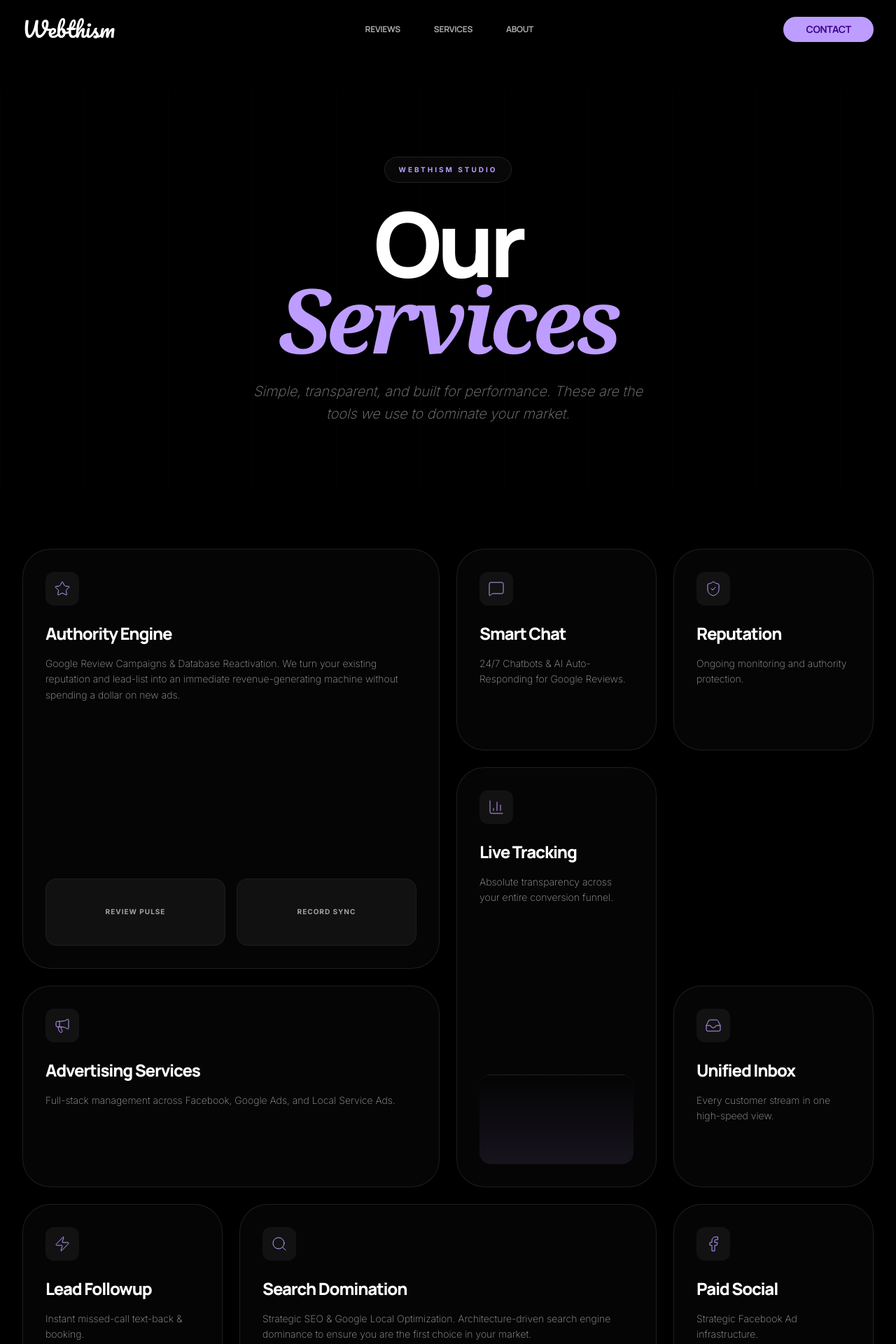
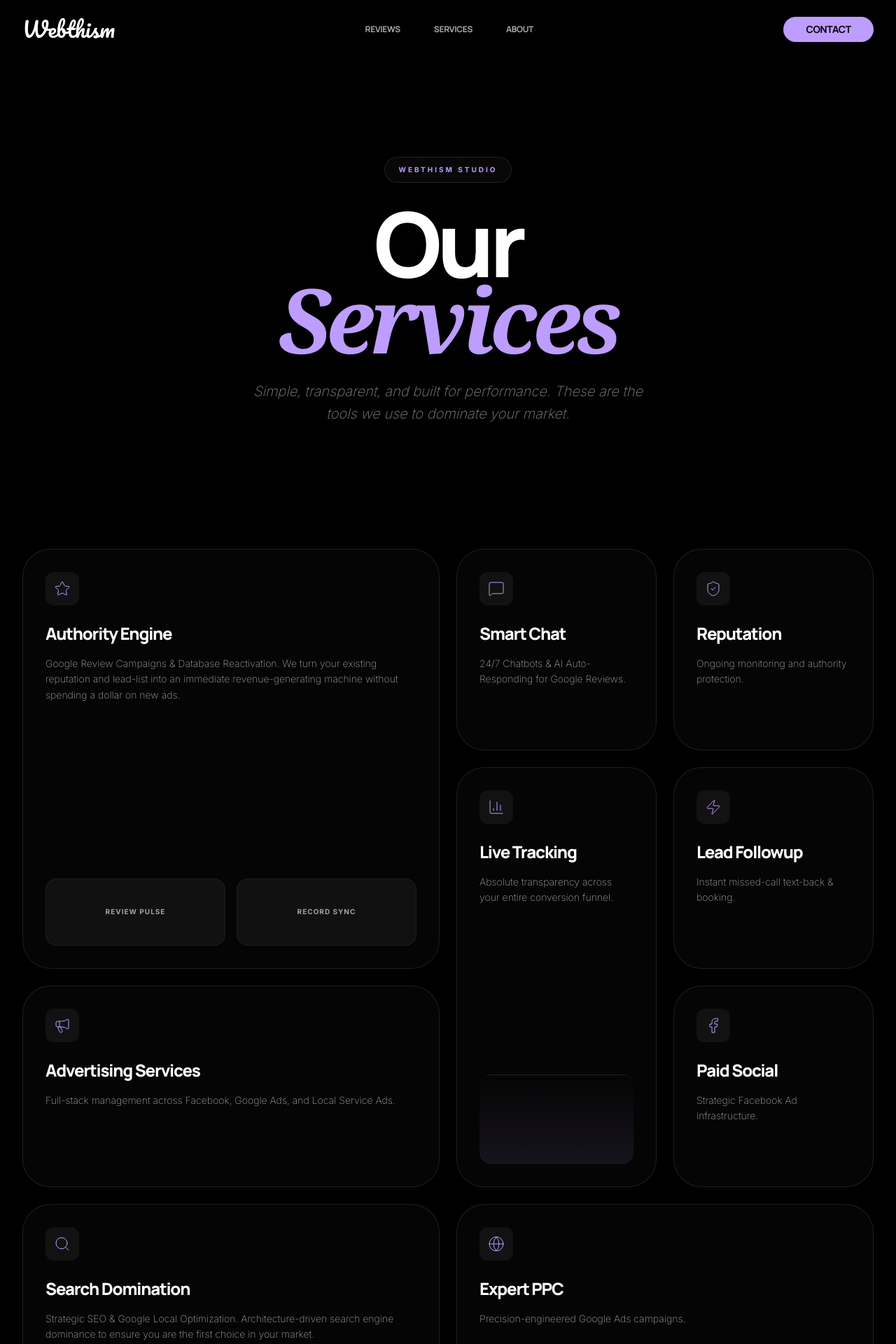
Before and after one commit to webthism/Company, a Next.js app: page /services in a window 1280 px wide. Shown: the top 1920 px of the page at 70% size. Built offline with nearby package versions, Linux system fonts and the light colour scheme.

Commit message:
updated the website UI

```diff
--- a/src/app/services/page.tsx
+++ b/src/app/services/page.tsx
@@ -9,7 +9,6 @@ import {
   MessageSquare,
   ShieldCheck,
   BarChart3,
-  Inbox,
   Zap,
   Share2,
   Megaphone,
--- a/src/components/navbar.tsx
+++ b/src/components/navbar.tsx
@@ -48,12 +48,14 @@ export const Navbar = () => {
           </a>
         </div>
 
-        <Button
-          size="sm"
-          className="rounded-full px-8 font-heading font-bold tracking-tight uppercase hover:scale-105 transition-transform"
-        >
-          Contact
-        </Button>
+        <a href="/#book">
+          <Button
+            size="sm"
+            className="rounded-full px-8 bg-[#BD9DFF] text-black font-heading font-bold tracking-tight uppercase hover:scale-105 transition-transform"
+          >
+            Contact
+          </Button>
+        </a>
       </div>
     </nav>
   );
--- a/src/components/ui/cybernetic-bento-grid.tsx
+++ b/src/components/ui/cybernetic-bento-grid.tsx
@@ -8,7 +8,6 @@ import {
   MessageSquare,
   ShieldCheck,
   BarChart3,
-  Inbox,
   Zap,
   Share2,
   Megaphone,
@@ -115,6 +114,12 @@ export const CyberneticBentoGrid = () => {
                     <div className="mt-auto h-32 w-full bg-gradient-to-t from-[#BD9DFF]/10 to-transparent rounded-2xl border-t border-white/5" />
                 </BentoItem>
 
+                <BentoItem
+                    icon={Zap}
+                    title="Lead Followup"
+                    description="Instant missed-call text-back & booking."
+                />
+
                 {/* Wide Card: Advertising */}
                 <BentoItem
                     className="md:col-span-2"
@@ -124,15 +129,9 @@ export const CyberneticBentoGrid = () => {
                 />
 
                 <BentoItem
-                    icon={Inbox}
-                    title="Unified Inbox"
-                    description="Every customer stream in one high-speed view."
-                />
-
-                <BentoItem
-                    icon={Zap}
-                    title="Lead Followup"
-                    description="Instant missed-call text-back & booking."
+                    icon={Facebook}
+                    title="Paid Social"
+                    description="Strategic Facebook Ad infrastructure."
                 />
 
                 {/* Big Card 2: Search & SEO */}
@@ -144,12 +143,7 @@ export const CyberneticBentoGrid = () => {
                 />
 
                 <BentoItem
-                    icon={Facebook}
-                    title="Paid Social"
-                    description="Strategic Facebook Ad infrastructure."
-                />
-
-                <BentoItem
+                    className="md:col-span-2"
                     icon={Globe}
                     title="Expert PPC"
                     description="Precision-engineered Google Ads campaigns."
--- a/src/components/ui/faq-accordion-block-shadcnui.tsx
+++ b/src/components/ui/faq-accordion-block-shadcnui.tsx
@@ -1,10 +1,10 @@
 "use client";
 
 import { Badge } from "@/components/ui/badge";
-import { Button } from "@/components/ui/button";
+
 import { Card } from "@/components/ui/card";
 import { AnimatePresence, motion } from "framer-motion";
-import { ChevronDown, HelpCircle, MessageCircle } from "lucide-react";
+import { ChevronDown, HelpCircle } from "lucide-react";
 import { useState } from "react";
 
 const faqs = [
@@ -133,34 +133,6 @@ export function FAQAccordionBlock() {
             );
           })}
         </div>
-
-        {/* Bottom CTA */}
-        <motion.div
-          initial={{ opacity: 0, y: 20 }}
-          whileInView={{ opacity: 1, y: 0 }}
-          transition={{ duration: 0.8 }}
-          viewport={{ once: true }}
-          className="mt-24 text-center"
-        >
-          <div className="mx-auto rounded-[3rem] bg-gradient-to-br from-white/[0.03] to-transparent border border-white/10 p-10 md:p-16 backdrop-blur-3xl relative overflow-hidden group">
-            <div className="absolute inset-0 bg-[#BD9DFF]/5 blur-3xl opacity-0 group-hover:opacity-100 transition-opacity duration-1000" />
-            <MessageCircle className="mx-auto mb-8 h-12 w-12 text-[#BD9DFF]" />
-            <h3 className="mb-4 text-3xl font-heading font-black md:text-5xl text-white">
-              Still have questions?
-            </h3>
-            <p className="mb-12 text-[#A1A1AA] font-sans font-light max-w-xl mx-auto md:text-lg">
-              Our team is ready to discuss your specific needs and build a custom growth roadmap for your business.
-            </p>
-            <div className="flex flex-col justify-center gap-6 sm:flex-row relative z-10">
-              <Button size="lg" className="rounded-full bg-[#BD9DFF] text-black hover:scale-105 h-16 px-10 text-lg font-heading font-black transition-all">
-                Contact Support
-              </Button>
-              <Button size="lg" variant="outline" className="rounded-full border-white/20 hover:bg-white/5 h-16 px-10 text-lg font-heading font-bold transition-all">
-                View Documentation
-              </Button>
-            </div>
-          </div>
-        </motion.div>
       </div>
     </section>
   );
--- a/src/components/ui/interactive-icon-cloud.tsx
+++ b/src/components/ui/interactive-icon-cloud.tsx
@@ -64,10 +64,12 @@ export type DynamicCloudProps = {
 type IconData = Awaited<ReturnType<typeof fetchSimpleIcons>>
 
 export function IconCloud({ iconSlugs }: DynamicCloudProps) {
+  const [mounted, setMounted] = useState(false)
   const [data, setData] = useState<IconData | null>(null)
   const { theme } = useTheme()
 
   useEffect(() => {
+    setMounted(true)
     fetchSimpleIcons({ slugs: iconSlugs }).then(setData)
   }, [iconSlugs])
 
@@ -79,6 +81,8 @@ export function IconCloud({ iconSlugs }: DynamicCloudProps) {
     )
   }, [data, theme])
 
+  if (!mounted) return null
+
   return (
     // @ts-ignore
     <Cloud {...cloudProps}>
```
